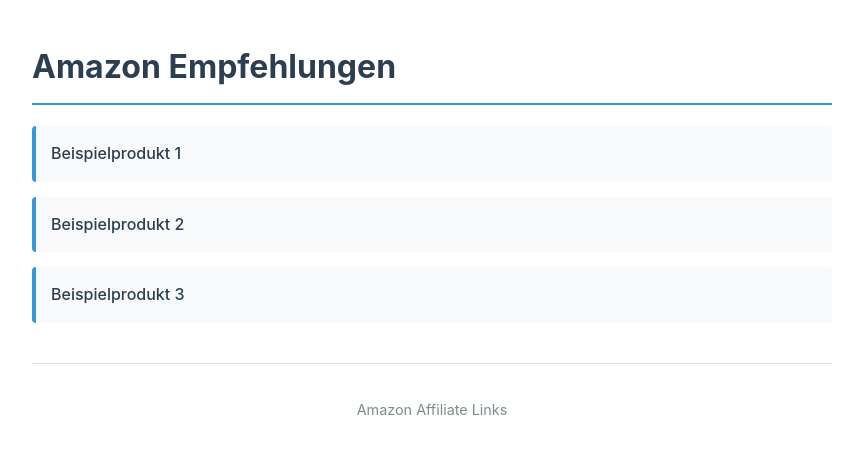
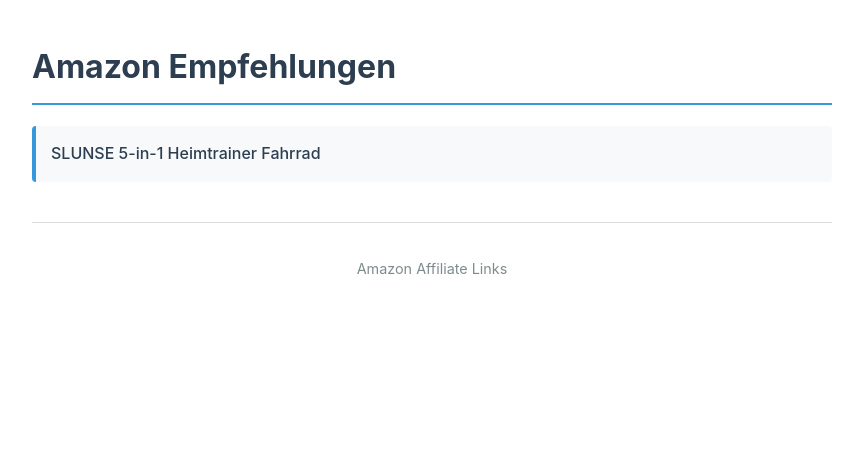
Before and after one commit to Apptastisch/social-apptastisch-site, a Jekyll site: the page built from index.md, in a window 1280 px wide. Shown: the top 454 px of the page, without its empty margins (208-1071 px from the left). Built offline with Jekyll 4.4.1, drawn with Linux system fonts in a browser that asks for light colours.

Commit message:
Update affiliate_links.yml

```diff
--- a/_data/affiliate_links.yml
+++ b/_data/affiliate_links.yml
@@ -1,11 +1,5 @@
 # Amazon Affiliate Links
 # Add your affiliate links here with title and url
 
-- title: "Beispielprodukt 1"
-  url: "https://www.amazon.de/dp/EXAMPLE1?tag=youraffid-21"
-
-- title: "Beispielprodukt 2"
-  url: "https://www.amazon.de/dp/EXAMPLE2?tag=youraffid-21"
-
-- title: "Beispielprodukt 3"
-  url: "https://www.amazon.de/dp/EXAMPLE3?tag=youraffid-21"
+- title: "SLUNSE 5-in-1 Heimtrainer Fahrrad"
+  url: "https://amzn.to/4oy5nWi"
```
